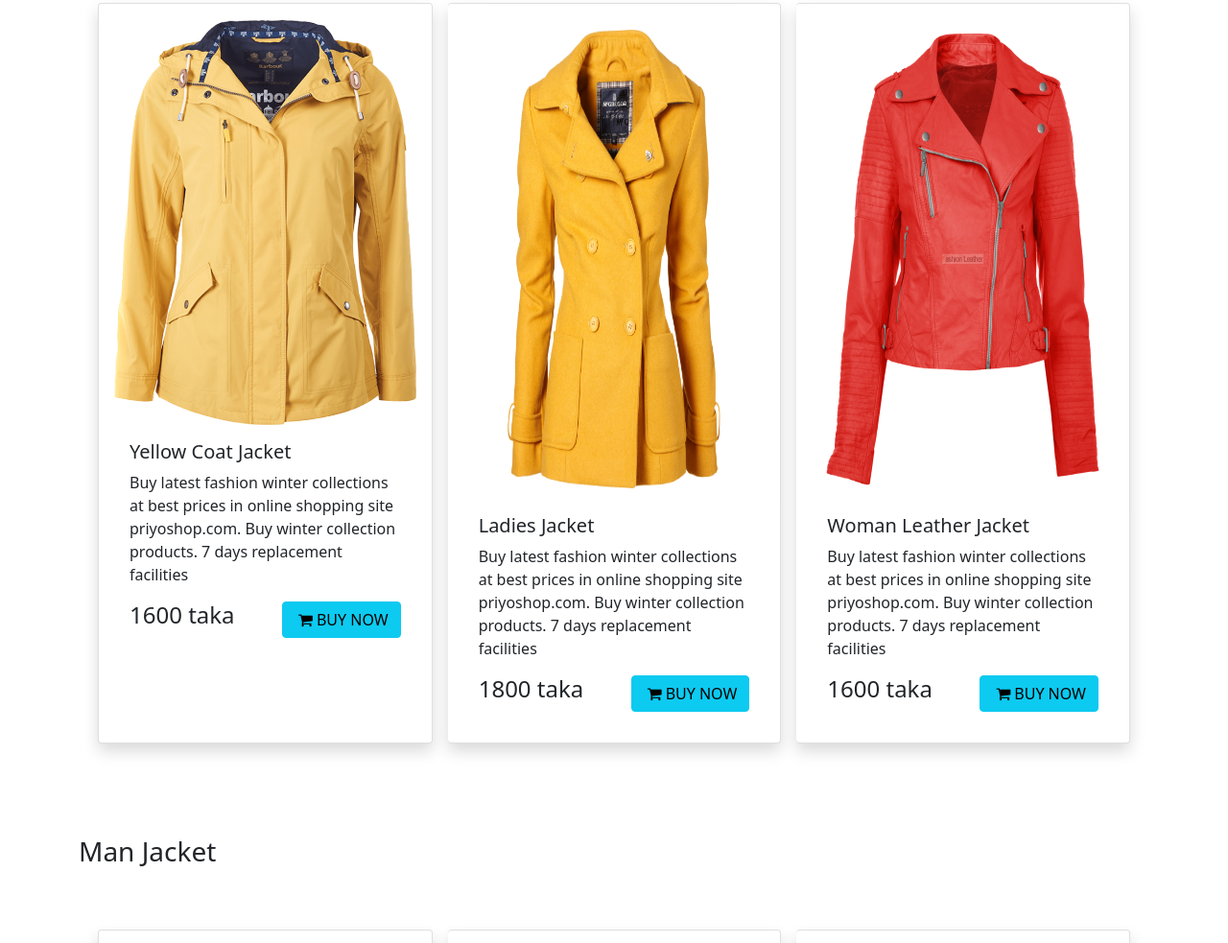
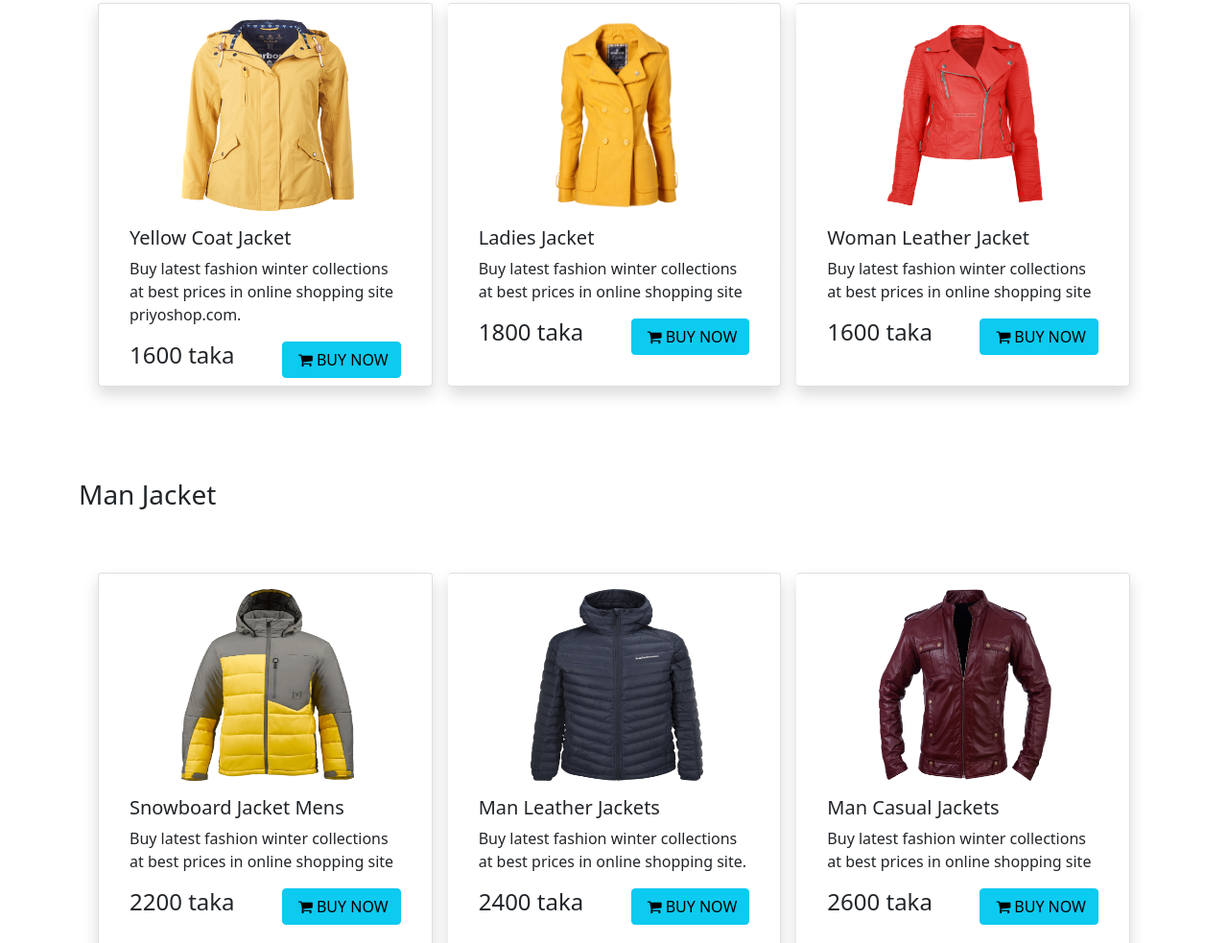
Before and after one commit to Ataur-rahman-01/Penguin-Fashion, a plain HTML site: page index.html in a window 1280 px wide. Shown: the part 744-1727 px from the top of the page at 96% size. Drawn offline with Linux system fonts and the light colour scheme.

Commit message:
site done

```diff
--- a/css/style.css
+++ b/css/style.css
@@ -21,3 +21,11 @@ header {
   font-weight: 600;
   color: black;
 }
+.image-hight {
+  height: 200px;
+  width: 180px;
+  margin-left: 70px;
+}
+.box-hight {
+  height: 400px;
+}
--- a/index.html
+++ b/index.html
@@ -72,17 +72,17 @@
     </header>
                                         <!-- main section -->
     <main>
-                                        <!--WOMan Jacket section -->
+                                        <!--Woman Jacket section -->
       <section class="container">
         <div>
           <h3 class="py-5">Woman Jacket<h3>
         </div>
         <div class="card-group container">
-  <div class="card m-2 shadow p-3 mb-5 bg-white rounded">
-    <img src="images/jacket/PngItem_2597366 1.png" class="card-img-top" alt="...">
+  <div class="card m-2 shadow p-3 mb-5 bg-white rounded box-hight">
+    <img class="image-hight" src="images/jacket/PngItem_2597366 1.png" class="card-img-top" alt="...">
     <div class="card-body">
       <h5 class="card-title">Yellow Coat Jacket </h5>
-      <p class="card-text">Buy latest fashion winter collections at best prices in online shopping site priyoshop.com. Buy winter collection products. 7 days replacement facilities</p>
+      <p class="card-text">Buy latest fashion winter collections at best prices in online shopping site priyoshop.com.</p>
       <div class="d-flex justify-content-between">
       <h4>1600 taka</h4>
        <button class="btn btn-info">
@@ -91,11 +91,11 @@
        </div>
     </div>
   </div>
-  <div class="card m-2 shadow p-3 mb-5 bg-white rounded">
-    <img class="jacket-photo" src="images/jacket/SeekPng 1.png" class="card-img-top" alt="...">
+  <div class="card m-2 shadow p-3 mb-5 bg-white rounded box-hight">
+    <img class="jacket-photo image-hight" src="images/jacket/SeekPng 1.png" class="card-img-top" alt="...">
     <div class="card-body">
       <h5 class="card-title">Ladies Jacket</h5>
-      <p class="card-text">Buy latest fashion winter collections at best prices in online shopping site priyoshop.com. Buy winter collection products. 7 days replacement facilities</p>
+      <p class="card-text">Buy latest fashion winter collections at best prices in online shopping site</p>
        <div class="d-flex justify-content-between">
       <h4>1800 taka</h4>
        <button class="btn btn-info">
@@ -104,11 +104,11 @@
               </div>
             </div>
           </div>
-  <div class="card m-2 shadow p-3 mb-5 bg-white rounded">
-    <img class="jacket-photo" src="images/jacket/image 15.png" class="card-img-top" alt="...">
+  <div class="card m-2 shadow p-3 mb-5 bg-white rounded box-hight">
+    <img class="jacket-photo image-hight" src="images/jacket/image 15.png" class="card-img-top" alt="...">
     <div class="card-body">
       <h5 class="card-title">Woman Leather Jacket </h5>
-      <p class="card-text">Buy latest fashion winter collections at best prices in online shopping site priyoshop.com. Buy winter collection products. 7 days replacement facilities</p>
+      <p class="card-text">Buy latest fashion winter collections at best prices in online shopping site</p>
       <div class="d-flex justify-content-between">
                 <h4>1600 taka</h4>
                 <button class="btn btn-info">
@@ -124,11 +124,11 @@
           <h3 class="py-5">Man Jacket</h3>
         </div>
         <div class="card-group container">
-  <div class="card m-2 shadow p-3 mb-5 bg-white rounded">
-    <img class="jacket-photo" src="images/jacket/image 11.png" class="card-img-top" alt="...">
+  <div class="card m-2 shadow p-3 mb-5 bg-white rounded box-hight">
+    <img class="jacket-photo image-hight" src="images/jacket/image 11.png" class="card-img-top" alt="...">
     <div class="card-body">
       <h5 class="card-title">Snowboard Jacket Mens </h5>
-      <p class="card-text">Buy latest fashion winter collections at best prices in online shopping site priyoshop.com. Buy winter collection products. 7 days replacement facilities</p>
+      <p class="card-text">Buy latest fashion winter collections at best prices in online shopping site</p>
       <div class="d-flex justify-content-between">
       <h4>2200 taka</h4>
        <button class="btn btn-info">
@@ -137,11 +137,11 @@
        </div>
     </div>
   </div>
-  <div class="card m-2 shadow p-3 mb-5 bg-white rounded">
-    <img class="jacket-photo" src="images/jacket/toppng 1.png" class="card-img-top" alt="...">
+  <div class="card m-2 shadow p-3 mb-5 bg-white rounded box-hight">
+    <img class="jacket-photo image-hight" src="images/jacket/toppng 1.png" class="card-img-top" alt="...">
     <div class="card-body">
       <h5 class="card-title">Man Leather Jackets</h5>
-      <p class="card-text">Buy latest fashion winter collections at best prices in online shopping site priyoshop.com. Buy winter collection products. 7 days replacement facilities</p>
+      <p class="card-text">Buy latest fashion winter collections at best prices in online shopping site.</p>
        <div class="d-flex justify-content-between">
       <h4>2400 taka</h4>
        <button class="btn btn-info">
@@ -150,11 +150,11 @@
               </div>
             </div>
           </div>
-  <div class="card m-2 shadow p-3 mb-5 bg-white rounded">
-    <img class="jacket-photo" src="images/jacket/vippng 1.png" class="card-img-top" alt="...">
+  <div class="card m-2 shadow p-3 mb-5 bg-white rounded box-hight">
+    <img class="jacket-photo image-hight" src="images/jacket/vippng 1.png" class="card-img-top" alt="...">
     <div class="card-body">
       <h5 class="card-title">Man Casual Jackets </h5>
-      <p class="card-text">Buy latest fashion winter collections at best prices in online shopping site priyoshop.com. Buy winter collection products. 7 days replacement facilities</p>
+      <p class="card-text">Buy latest fashion winter collections at best prices in online shopping site</p>
       <div class="d-flex justify-content-between">
                 <h4>2600 taka</h4>
                 <button class="btn btn-info">
```
